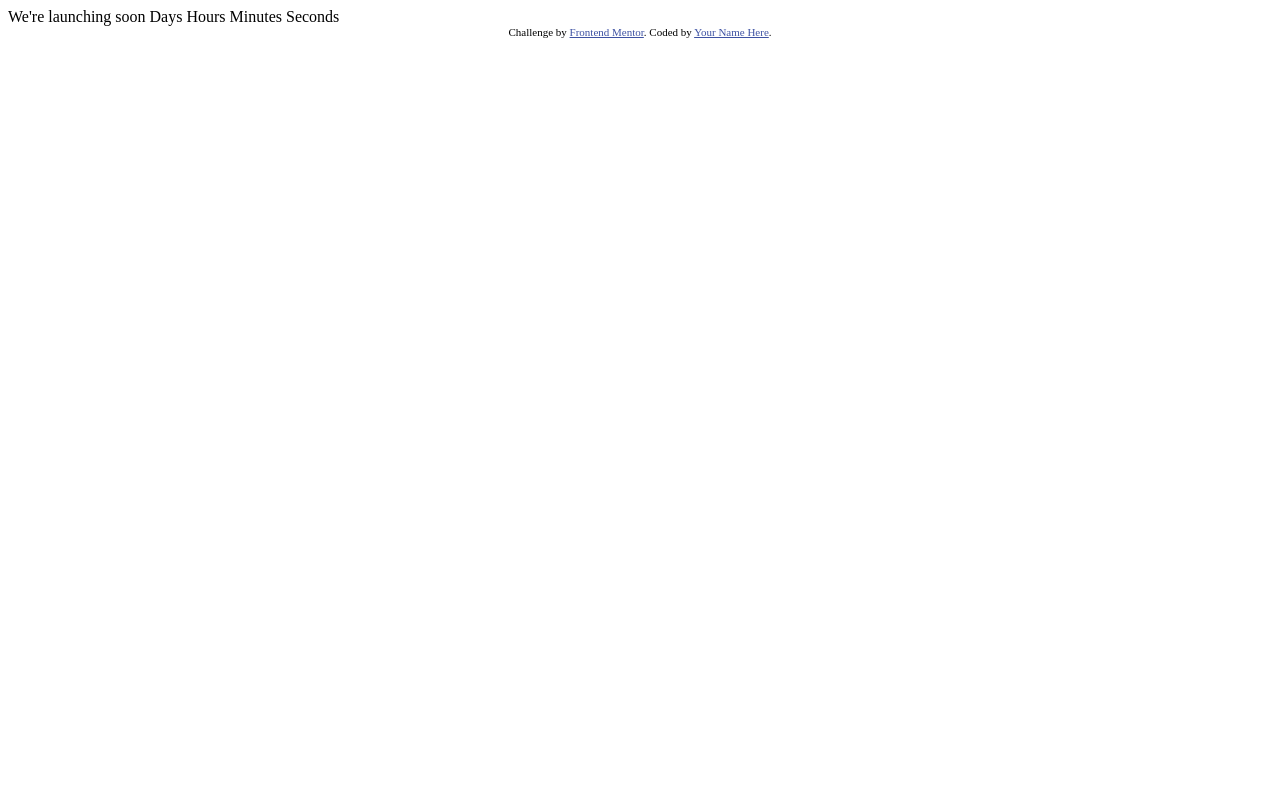
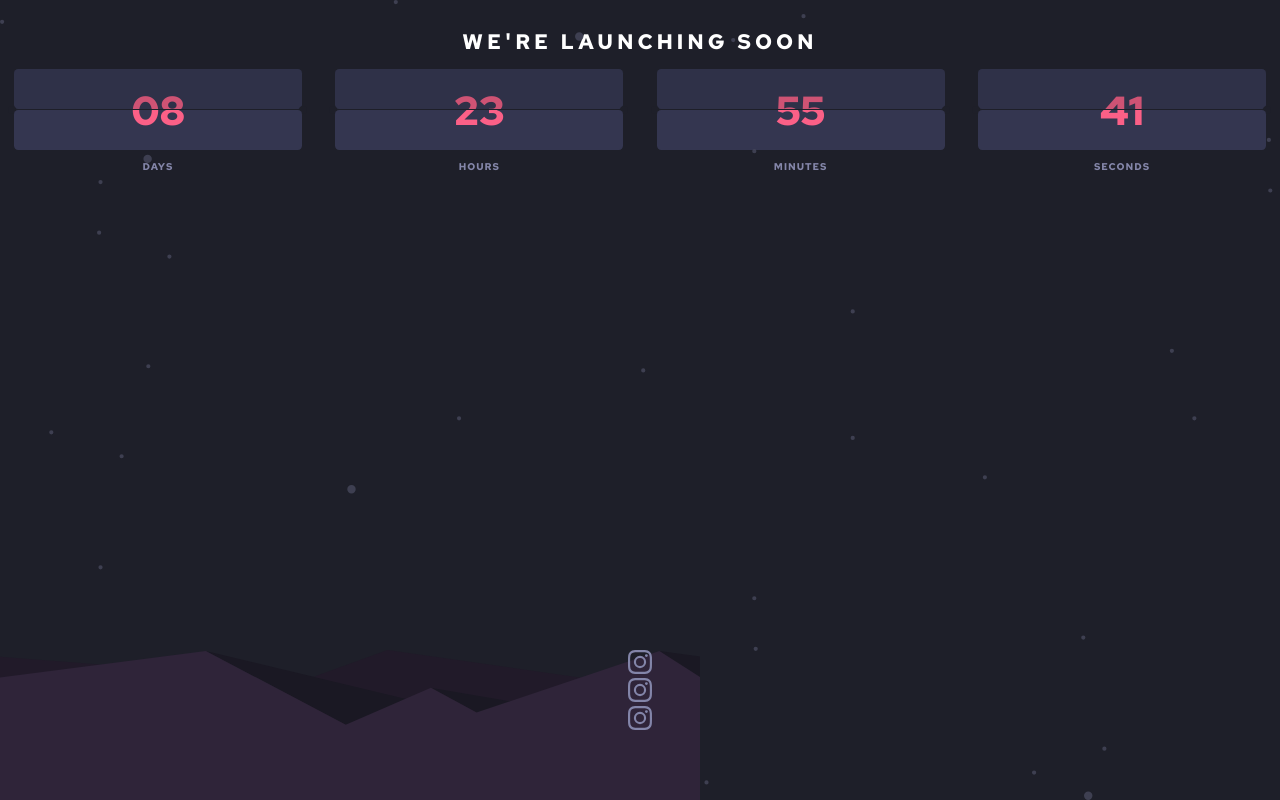
Before and after one commit to edgarfb/launch-countdown-timer, a plain HTML site: page index.html in a window 1280 px wide. Drawn offline with Linux system fonts and the light colour scheme.

Commit message:
working on styles

```diff
--- a/index.html
+++ b/index.html
@@ -5,6 +5,10 @@
   <meta name="viewport" content="width=device-width, initial-scale=1.0"> <!-- displays site properly based on user's device -->
 
   <link rel="icon" type="image/png" sizes="32x32" href="./images/favicon-32x32.png">
+  <link rel="stylesheet" href="./styles.css">
+  <link rel="preconnect" href="https://fonts.googleapis.com">
+<link rel="preconnect" href="https://fonts.gstatic.com" crossorigin>
+<link href="https://fonts.googleapis.com/css2?family=Red+Hat+Text:wght@700&display=swap" rel="stylesheet">
 
   <title>Frontend Mentor | Launch countdown timer</title>
 
@@ -16,16 +20,102 @@
 </head>
 <body>
 
-  We're launching soon
 
-  Days
-  Hours
-  Minutes
-  Seconds
+  <div class="container">
+    <div class="launch">
+      <div class="bg-stars">
 
-  <div class="attribution">
+      </div>
+      <div class="launch__inner">
+        <h1>We're launching soon</h1>
+        <div class="launch__numbers">
+
+          <div class="launch__numbers__box">
+            <div class="num">
+              <div class="num__top">
+                <div class="num__hide--top">08</div>
+              </div>
+              <div class="divider"></div>
+              <div class="num__bottom">
+                <div class="num__hide--bottom">08</div>
+              </div>
+            </div>
+            <div class="label">
+              <h3>days</h3>
+            </div>
+          </div>
+          <div class="launch__numbers__box">
+            <div class="num">
+              <div class="num__top">
+                <div class="num__hide--top">23</div>
+              </div>
+              <div class="divider"></div>
+              <div class="num__bottom">
+                <div class="num__hide--bottom">23</div>
+              </div>
+            </div>
+            <div class="label">
+              <h3>hours</h3>
+            </div>
+          </div>
+          <div class="launch__numbers__box">
+            <div class="num">
+              <div class="num__top">
+                <div class="num__hide--top">55</div>
+              </div>
+              <div class="divider"></div>
+              <div class="num__bottom">
+                <div class="num__hide--bottom">55</div>
+              </div>
+            </div>
+            <div class="label">
+              <h3>minutes</h3>
+            </div>
+          </div>
+          <div class="launch__numbers__box">
+            <div class="num">
+              <div class="num__top">
+                <div class="num__hide--top">41</div>
+              </div>
+              <div class="divider"></div>
+              <div class="num__bottom">
+                <div class="num__hide--bottom">41</div>
+              </div>
+            </div>
+            <div class="label">
+              <h3>seconds</h3>
+            </div>
+          </div>
+        </div>
+      </div>
+
+      <div class="social">
+        <div class="social__link">
+          <a href="">
+            <img src="./images/icon-instagram.svg" alt="Social">
+          </a>
+        </div>
+        <div class="social__link">
+          <a href="">
+            <img src="./images/icon-instagram.svg" alt="Social">
+          </a>
+        </div>
+        <div class="social__link">
+          <a href="">
+            <img src="./images/icon-instagram.svg" alt="Social">
+          </a>
+        </div>
+      </div>
+
+    </div>
+  </div>
+
+
+  <!-- <div class="attribution">
     Challenge by <a href="https://www.frontendmentor.io?ref=challenge" target="_blank">Frontend Mentor</a>.
     Coded by <a href="#">Your Name Here</a>.
-  </div>
+  </div> -->
+
+  <script src="./launcher.js"></script>
 </body>
 </html>
--- /dev/null
+++ b/launcher.js
@@ -0,0 +1 @@
+console.log('hi there');
--- /dev/null
+++ b/styles.css
@@ -0,0 +1,162 @@
+:root {
+/* ### Primary */
+
+--Grayish-blue: hsl(237, 18%, 59%);
+--Soft-red: hsl(345, 95%, 68%);
+
+/* ### Neutral */
+
+--white: #fff;
+--Dark-desaturated-blue: hsl(236, 21%, 26%);
+--Very-dark-blue: hsl(235, 16%, 14%);
+--Very-dark-blue-black: hsl(234, 17%, 12%);
+/* (mostly black)  */
+}
+*, *::before, *::after {
+    box-sizing: border-box;
+}
+html {
+    font-family: 'Red Hat Text', sans-serif;
+    font-size: 14px;
+    text-transform: uppercase;
+}
+
+body {
+    padding: 0;
+    margin: 0;
+    color: white;
+    text-align: center;
+}
+
+/* TODO-- what is the best way to resolve this? need to manage varius layers */
+.container {
+    min-width: 375px;
+    width: 100vw;
+    height: 100vh;
+    /* background-image: url('./images/bg-stars.svg');
+    background-size: cover;
+    background-repeat: no-repeat; */
+    background: var(--Very-dark-blue);
+}
+
+
+/* WORKING NOW */
+.launch {
+    display: flex;
+    flex-direction: column;
+    justify-content: space-between;
+    height: 100vh;
+    position: relative;
+    z-index: 2;
+
+}
+.bg-stars {
+    width: 100%;
+    height: 100%;
+    background-image: url('./images/bg-stars.svg');
+    background-size: cover;
+    background-repeat: no-repeat;
+    position: absolute;
+    opacity: .8;
+    top: 0;
+    left: 0;
+    z-index: 1;
+}
+.launch__inner {
+    padding: 1rem;
+}
+
+h1 {
+    font-size: 1.5rem;
+    letter-spacing: 4px;
+}
+
+.launch__numbers {
+    display: flex;
+    justify-content: space-between;
+    flex-grow: 1;
+    z-index: 10;
+}
+
+.launch__numbers__box {
+    width: 23%;
+}
+
+.num {
+    border-radius: .5rem;
+}
+
+.num__top, .num__bottom {
+    border-radius: .3rem;
+    font-size: 3rem;
+    height: 40px;
+    position: relative;
+    overflow: hidden;
+    background: var(--Dark-desaturated-blue);
+    color: var(--Soft-red);
+}
+
+.num__top {
+    opacity: .8;
+}
+
+
+.num__hide--top {
+    position: relative;
+    top: 14px;
+
+}
+.num__hide--bottom {
+    position: relative;
+    top: -28px;
+
+
+}
+
+.divider {
+    width: 100%;
+    height: 1px;
+    background: var(--Very-dark-blue);
+    position: relative;
+}
+.divider::before {
+    position: absolute;
+    left: -6px;
+    top: -3px;
+    content: '';
+    padding: 4px;
+    background: var(--Very-dark-blue);
+    border-radius: 50%;
+}
+.divider::after {
+    position: absolute;
+    right: -5px;
+    top: -3px;
+    content: '';
+    padding: 4px;
+    background: var(--Very-dark-blue);
+    border-radius: 50%;
+}
+
+.label {
+    font-size: .6rem;
+    letter-spacing: 1px;
+    color: var(--Grayish-blue);
+}
+
+
+
+/* WORKING NOW */
+
+
+
+
+/* TODO-- */
+.social {
+    background-image: url('./images/pattern-hills.svg');
+    background-repeat: no-repeat;
+    background-position-x: -580px;
+    background-size: cover;
+    height: 150px;
+    z-index: 10;
+}
```
